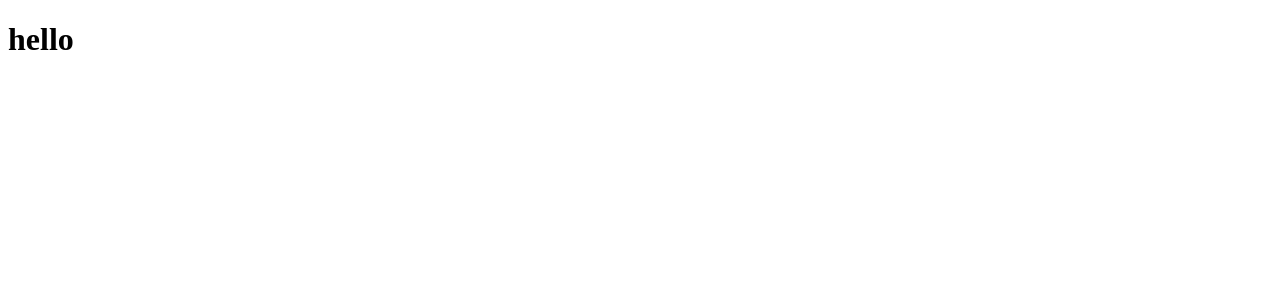
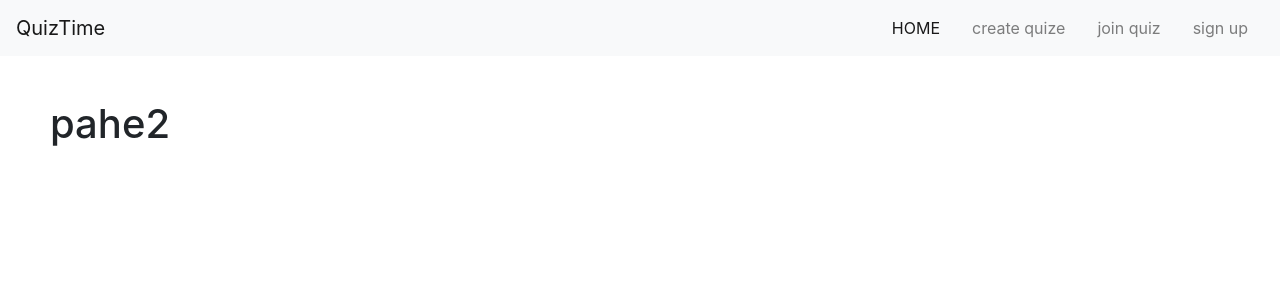
Before and after one commit to abedllah/quiz-time, a React (Create React App) app: page /cart in a window 1280 px wide. Shown: the top 300 px of the page. Built offline with nearby package versions, Linux system fonts and the light colour scheme.

Commit message:
emplement Navigation bar

```diff
--- a/public/index.html
+++ b/public/index.html
@@ -9,6 +9,7 @@
       name="description"
       content="Web site created using create-react-app"
     />
+    <link rel="stylesheet" href="https://maxcdn.bootstrapcdn.com/bootstrap/4.0.0/css/bootstrap.min.css">
     <link rel="apple-touch-icon" href="%PUBLIC_URL%/logo192.png" />
     <!--
       manifest.json provides metadata used when your web app is installed on a
--- a/src/App.js
+++ b/src/App.js
@@ -1,10 +1,22 @@
-
-function App() {
+import { BrowserRouter, Routes, Route } from 'react-router-dom';
+import Home from './Component/Home';
+import Products from './Component/Products';
+import AddProduct from './Component/AddProduct';
+import Details from './Component/Details';
+import Cart from './Component/Cart';
+import './style.css';
+export default function App(){
   return (
-    <div className="App">
-      <h1>hello</h1>
+    <div className='app'>
+      <BrowserRouter>
+        <Routes>
+          <Route path="/" element={<Home />} />
+          <Route path="/products" element={<Products />} />
+          <Route path="/add" element={<AddProduct />} />
+          <Route path="/detaile/:id" element={<Details />} />
+          <Route path="/cart" element={<Cart />} />
+        </Routes>
+      </BrowserRouter>
     </div>
   );
 }
-
-export default App;
--- /dev/null
+++ b/src/Component/AddProduct.jsx
@@ -0,0 +1,13 @@
+import React, { useState } from 'react';
+import NavigationBar from './NavigationBar';
+
+
+export default function AddProduct() {
+
+  return (
+    <div style={{ marginTop: '70px' }}>
+      <NavigationBar />
+      <h1>page1</h1>
+    </div>
+  );
+}
--- /dev/null
+++ b/src/Component/Cart.jsx
@@ -0,0 +1,15 @@
+import React from 'react';
+import NavigationBar from './NavigationBar';
+
+export default function Cart() {
+
+  return (
+    <div style={{ marginTop: '100px' }}>
+      <nav>
+        <NavigationBar />
+      </nav>
+      <h1>pahe2</h1>
+
+    </div>
+  );
+}
--- /dev/null
+++ b/src/Component/Details.jsx
@@ -0,0 +1,16 @@
+import React from 'react';
+import NavigationBar from './NavigationBar';
+import { Link } from 'react-router-dom';
+
+export default function Details() {
+
+
+  return (
+    <div style={{ marginTop: '120px' }}>
+      <nav>
+        <NavigationBar />
+      </nav>
+      <h1>asd</h1>
+    </div>
+  );
+}
--- /dev/null
+++ b/src/Component/Home.jsx
@@ -0,0 +1,30 @@
+import React from 'react';
+import NavigationBar from './NavigationBar';
+
+export default function Home() {
+  return (
+    <div style={{ marginTop: '150px' }}>
+      <NavigationBar />
+      <div className="container-fluid mt-5">
+        <div className="row justify-content-center align-items-center">
+          <div className="col-md-6 text-center">
+            <h1 className="display-3">Welcome to QuizTime!</h1>
+            <p className="lead">
+              Challenge Your Knowledge Anytime, Anywhere!
+            </p>
+            <p className="lead">
+              <button>Take a Quiz</button>
+            </p>
+          </div>
+          <div className="col-md-6 mt-4">
+            <img
+              src="https://fastly.picsum.photos/id/60/1920/1200.jpg?hmac=fAMNjl4E_sG_WNUjdU39Kald5QAHQMh-_-TsIbbeDNI"
+              alt="E-commerce"
+              className="img-fluid rounded"
+            />
+          </div>
+        </div>
+      </div>
+    </div>
+  );
+}
--- /dev/null
+++ b/src/Component/NavigationBar.jsx
@@ -0,0 +1,47 @@
+import React from 'react';
+import { Link } from 'react-router-dom';
+
+export default function NavigationBar() {
+  return (
+    <nav className="navbar navbar-expand-lg navbar-light bg-light fixed-top">
+      <Link className="navbar-brand" to="/">
+        QuizTime
+      </Link>
+      <button
+        className="navbar-toggler"
+        type="button"
+        data-toggle="collapse"
+        data-target="#navbarNav"
+        aria-controls="navbarNav"
+        aria-expanded="false"
+        aria-label="Toggle navigation"
+      >
+        <span className="navbar-toggler-icon"></span>
+      </button>
+      <div className="collapse navbar-collapse" id="navbarNav">
+        <ul className="navbar-nav ml-auto">
+          <li className="nav-item active mx-2">
+            <Link className="nav-link" to="/">
+              HOME <span className="sr-only">(current)</span>
+            </Link>
+          </li>
+          <li className="nav-item mx-2">
+            <Link className="nav-link" to="/products">
+              create quize
+            </Link>
+          </li>
+          <li className="nav-item mx-2">
+            <Link className="nav-link" to="/add">
+              join quiz
+            </Link>
+          </li>
+          <li className="nav-item mx-2">
+            <Link className="nav-link" to="/cart">
+              sign up
+            </Link>
+          </li>
+        </ul>
+      </div>
+    </nav>
+  );
+}
--- /dev/null
+++ b/src/Component/Products.jsx
@@ -0,0 +1,14 @@
+import React, { useState } from 'react';
+import NavigationBar from './NavigationBar';
+
+export default function Products() {
+
+  return (
+    <div style={{ marginTop: '70px' }}>
+      <nav>
+        <NavigationBar />
+      </nav>
+      <h1>sger</h1>
+    </div>
+  );
+}
--- /dev/null
+++ b/src/style.css
@@ -0,0 +1,3 @@
+.app {
+    margin: 10px 50px;
+}
```
Also changed, not shown: package.json (+10 -3 lines), src/Component/footer.jsx (added), src/index.js (line endings or trailing spaces), 1 other file (tests, documents, lock files or other folders).
